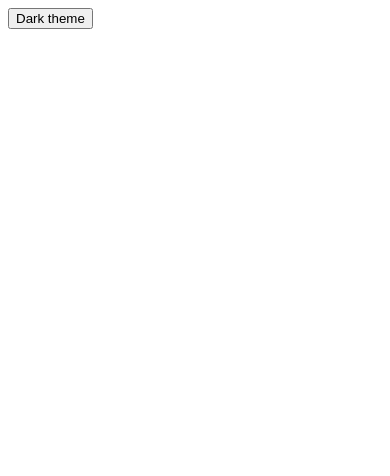
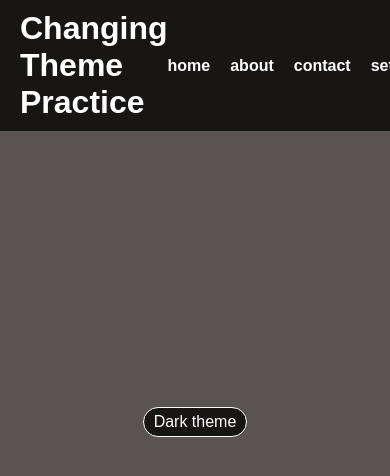
Before and after one commit to punsel/MyMiniProjects, a plain HTML site: page ChangeTheme/index.html in a window 390 px wide. Drawn offline with Linux system fonts and the light colour scheme.

Commit message:
Implement responsive navbar and theme toggle functionality in ChangeTheme HTML; refactor styles and layout for improved user experience

```diff
--- a/ChangeTheme/index.html
+++ b/ChangeTheme/index.html
@@ -1,4 +1,70 @@
 <!DOCTYPE html>
+<style>
+         * {
+      margin: 0;
+      padding: 0;
+      box-sizing: border-box;
+    }
+    body {
+      font-family: Arial, sans-serif;
+      background-color: #595353;
+      color: #333;
+      height: 100vh;
+    }
+    .navbar {
+      width: 100%;
+      position: fixed;
+      display: flex;
+      justify-content: space-between;
+      align-items: center;
+      background-color: #181515;
+      color: white;
+      padding: 10px 20px;
+    }
+    .nav-links {
+      list-style: none;
+      display: flex;
+      gap: 20px;
+    }
+    .nav-links li a {
+      text-decoration: none;
+      color: white;
+      font-weight: bold;
+      transition: color 0.3s ease;
+    }
+    .nav-links li a:hover {
+      color: #4909e0;
+    }
+    .logo {
+      display: flex;
+      align-items: center;
+      gap: 400px;
+    }
+    .container{
+        color: white;
+        height: 100vh;
+        display: flex;
+        justify-content: center;
+        align-items: center;
+        flex-direction: column;
+        gap:5px;
+    }
+
+    .container button {
+      background-color: #181515;
+      color: white;
+      border-radius: 15px;
+      border: 1px solid white;
+      padding: 5px 10px;
+      cursor: pointer;
+      font-size: 16px;
+      transition: all 0.3s ease;
+    }
+    .container button:hover {
+      transform: translateY(-5px);
+      box-shadow: 4px 4px 15px white;
+    }
+    </style>
 <html lang="en">
 <head>
     <meta charset="UTF-8">
@@ -6,7 +72,59 @@
     <title>Change Theme</title>
 </head>
 <body>
-    <button type="button" id="theme">Dark theme</button>
+    <div class="navbar">
+        <div class="logo">
+          <h1>Changing Theme Practice</h1>
+        </div>
+        <ul class="nav-links">
+          <li><a href="">home</a></li>
+          <li><a href="">about</a></li>
+          <li><a href="">contact</a></li>
+          <li><a href="">settings</a></li>
+          <li><a href="">location</a></li>
+        </ul>
+      </div>
+      <div class="container">
+        <button type="button" id="theme">Dark theme</button>
 
+      </div>
 </body>
+<script>
+     const button = document.getElementById("theme");
+    let isdark = true;
+
+    button.addEventListener("click", () => {
+      const navbar = document.querySelector(".navbar");
+      const links = document.querySelectorAll(".nav-links a");
+      const button1 = document.getElementById("theme");
+      const container = document.querySelector(".container");
+
+
+      if (isdark) {
+        button1.textContent = "Light theme";
+        button1.style.backgroundColor = "white";
+        button1.style.color = "black";
+        button1.style.border = "1px solid black";
+        document.body.style.backgroundColor = "#D3D3D3";
+        navbar.style.backgroundColor = "white";
+        navbar.style.color = "black";
+        container.style.color = "black"
+        links.forEach((link) => (link.style.color = "black"));
+
+        isdark = false;
+      } else {
+        button1.textContent = "Dark theme";
+        button1.style.backgroundColor = "#181515";
+        button1.style.color = "white";
+        button1.style.border = "1px solid white";
+        document.body.style.backgroundColor = "#595353";
+        navbar.style.backgroundColor = "#181515";
+        navbar.style.color = "white";
+        container.style.color = "white"
+        links.forEach((link) => (link.style.color = "white"));
+
+        isdark = true;
+      }
+    });
+</script>
 </html>
```
Also changed, not shown: todolist/index.html (+18 -65 lines).
